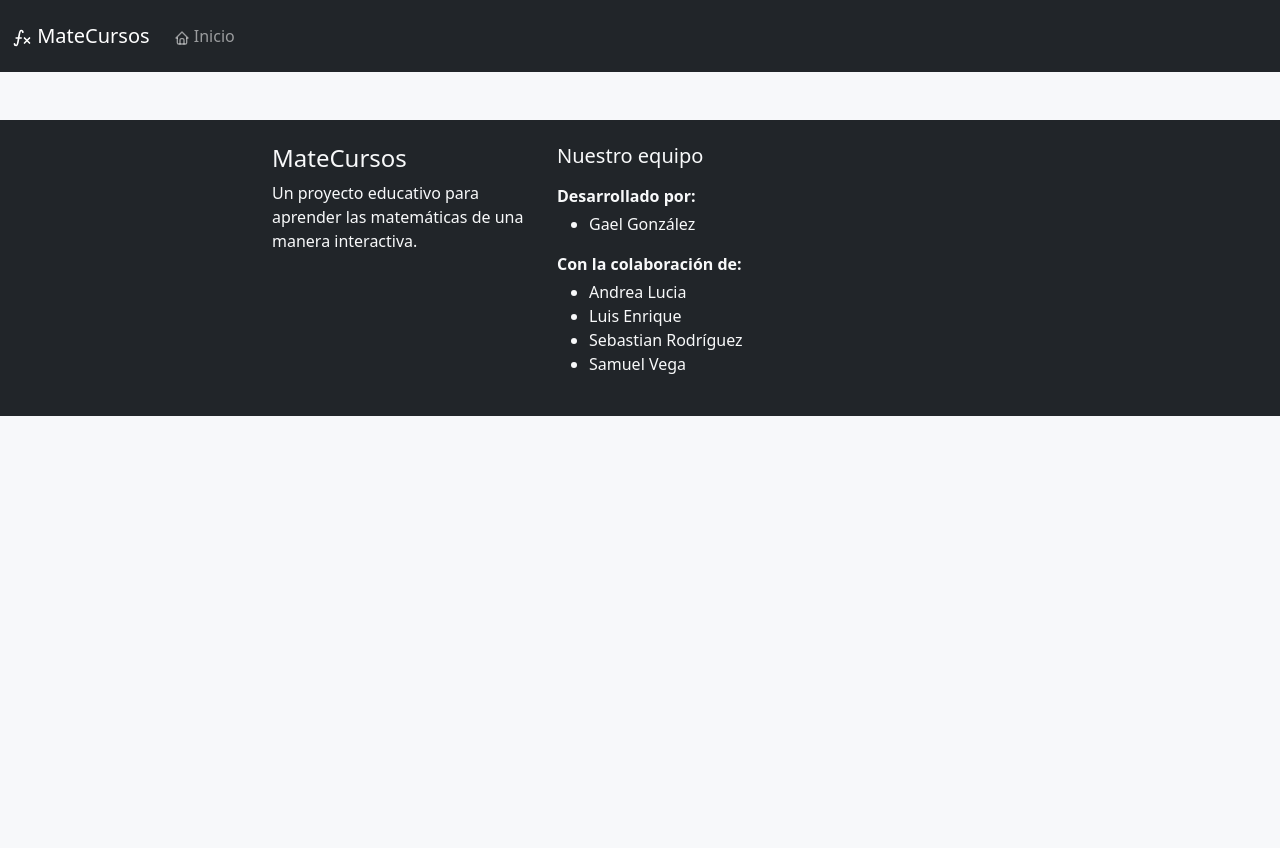
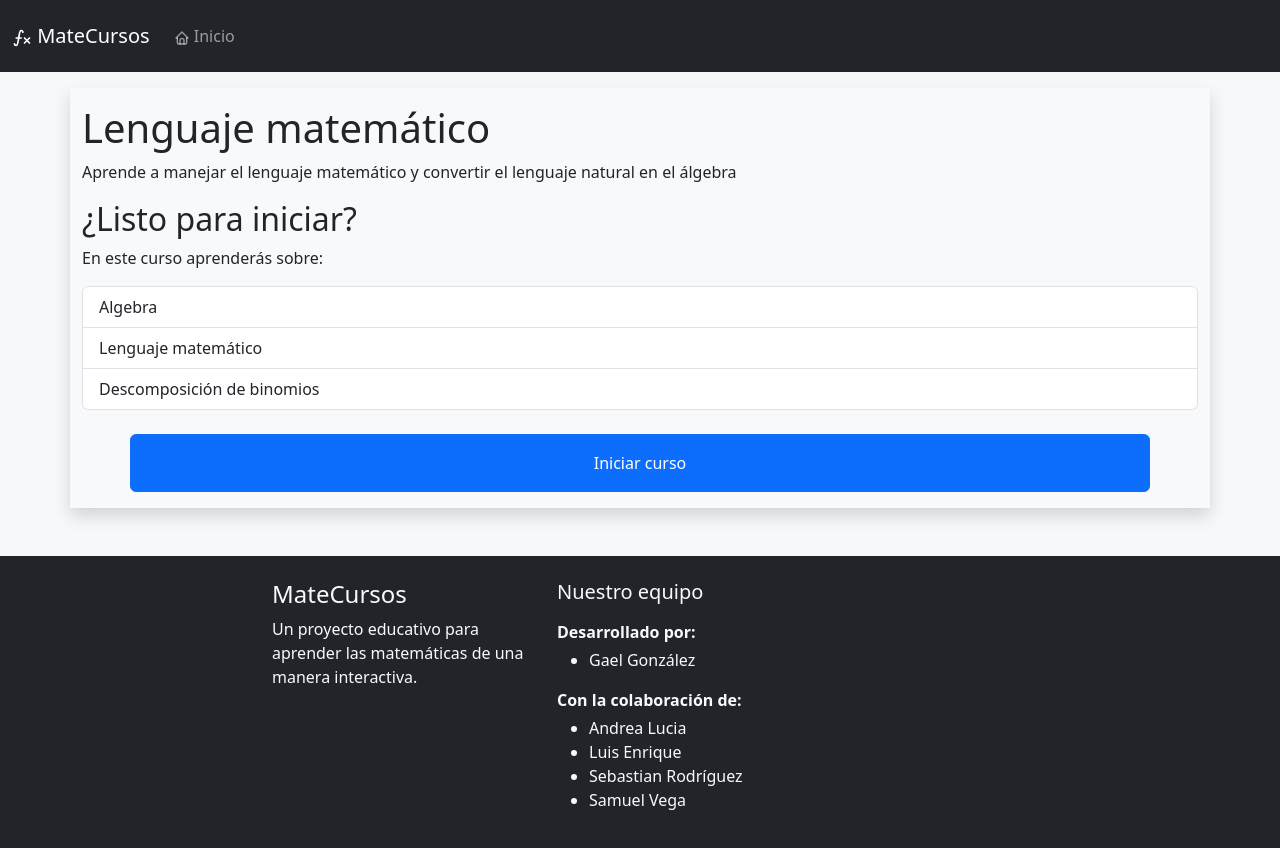
Before and after one commit to GaelQuesadilla/math-courses, a React (Vite) app: page /preview/Mathematical-language in a window 1280 px wide. Shown: the top 848 px of the page. Before the commit the page ends 800 px from the top, so only its background shows below. Built offline with nearby package versions, Linux system fonts and the light colour scheme.

Commit message:
Refactoring for make CourseView separated of CoursePreview

```diff
--- a/src/App.jsx
+++ b/src/App.jsx
@@ -2,7 +2,7 @@ import { BrowserRouter as Router, Routes, Route } from "react-router-dom";
 import { Index } from "./routes/Index";
 import { MainLayout } from "./components/layouts/MainLayout";
 import { ROUTES } from "./constants/ROUTES";
-import { CourseView } from "./routes/CourseView";
+import { CoursePreview } from "./routes/CoursePreview";
 
 export const App = () => {
   return (
@@ -11,7 +11,10 @@ export const App = () => {
         <MainLayout>
           <Routes>
             <Route exact path={ROUTES.INDEX.href} Component={() => <Index />} />
-            <Route path={ROUTES.COURSE.href} Component={() => <CourseView />} />
+            <Route
+              path={ROUTES.COURSE_PREVIEW.href}
+              Component={() => <CoursePreview />}
+            />
           </Routes>
         </MainLayout>
       </Router>
--- a/src/components/Courses/Course.jsx
+++ /dev/null
@@ -1,5 +0,0 @@
-import React from "react";
-
-export const Course = () => {
-  return <div>Course</div>;
-};
--- a/src/components/Courses/CourseCard.jsx
+++ b/src/components/Courses/CourseCard.jsx
@@ -2,6 +2,7 @@ import Button from "react-bootstrap/Button";
 import Card from "react-bootstrap/Card";
 import { useTranslation } from "react-i18next";
 import { Link } from "react-router-dom";
+import { ROUTES } from "../../constants/ROUTES";
 
 export const CourseCard = ({ children, title, to, ...props }) => {
   const [t, i18n] = useTranslation("global");
@@ -12,7 +13,11 @@ export const CourseCard = ({ children, title, to, ...props }) => {
         <Card.Body>
           <Card.Title>{title}</Card.Title>
           <Card.Text>{children}</Card.Text>
-          <Button as={Link} to={"/course/" + to} variant="primary">
+          <Button
+            as={Link}
+            to={ROUTES.COURSE_PREVIEW.getHref(to)}
+            variant="primary"
+          >
             {t("Courses.link-btn")}
           </Button>
         </Card.Body>
--- a/src/constants/ROUTES.js
+++ b/src/constants/ROUTES.js
@@ -12,8 +12,20 @@ export const ROUTES = {
     Icon: TbMathFunction,
   },
 
+  COURSE_PREVIEW: {
+    href: "/preview/:courseName",
+    getHref: (course) => {
+      return `/preview/${course}`;
+    },
+    name: "Routes.preview",
+  },
+
   COURSE: {
     href: "/course/:courseName",
+    getHref: (course) => {
+      return `/course/${course}`;
+    },
+
     name: "Routes.course",
   },
 };
--- a/src/routes/CourseView.jsx
+++ b/src/routes/CoursePreview.jsx
@@ -3,19 +3,22 @@ import { Content } from "../components/global/Content";
 
 import { Button, Container, ListGroup } from "react-bootstrap";
 import { useParams } from "react-router-dom";
+import { Link } from "react-router-dom";
 
-export const CourseView = () => {
+import { ROUTES } from "../constants/ROUTES";
+
+export const CoursePreview = () => {
   const [t, i18n] = useTranslation("global");
-  let { courseName } = useParams();
+  const { courseName } = useParams();
+  const course_i18n = "Courses." + courseName;
 
-  courseName = "Courses." + courseName;
   return (
     <>
       <Content>
         <section>
           <header className="mb-3">
-            <h1 className="fs-1">{t(courseName + ".title")}</h1>
-            <p className="text">{t(courseName + ".description")}</p>
+            <h1 className="fs-1">{t(course_i18n + ".title")}</h1>
+            <p className="text">{t(course_i18n + ".description")}</p>
           </header>
 
           <article>
@@ -23,14 +26,20 @@ export const CourseView = () => {
             <p>{t("Courses.will-learn")}</p>
 
             <ListGroup className="mb-4">
-              {t(courseName + ".knowledge")
+              {t(course_i18n + ".knowledge")
                 .split(";")
                 .map((el, key) => (
                   <ListGroup.Item key={key}>{el}</ListGroup.Item>
                 ))}
             </ListGroup>
             <Container className="mx-auto px-5" fluid="sm">
-              <Button className="w-100 py-3">{t("Courses.start-btn")}</Button>
+              <Button
+                as={Link}
+                to={ROUTES.COURSE.getHref(courseName)}
+                className="w-100 py-3"
+              >
+                {t("Courses.start-btn")}
+              </Button>
             </Container>
           </article>
         </section>
```
